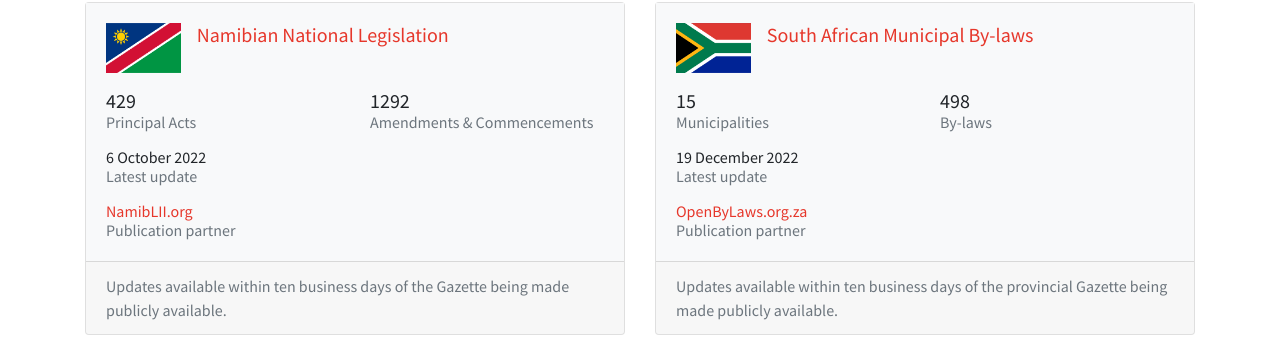
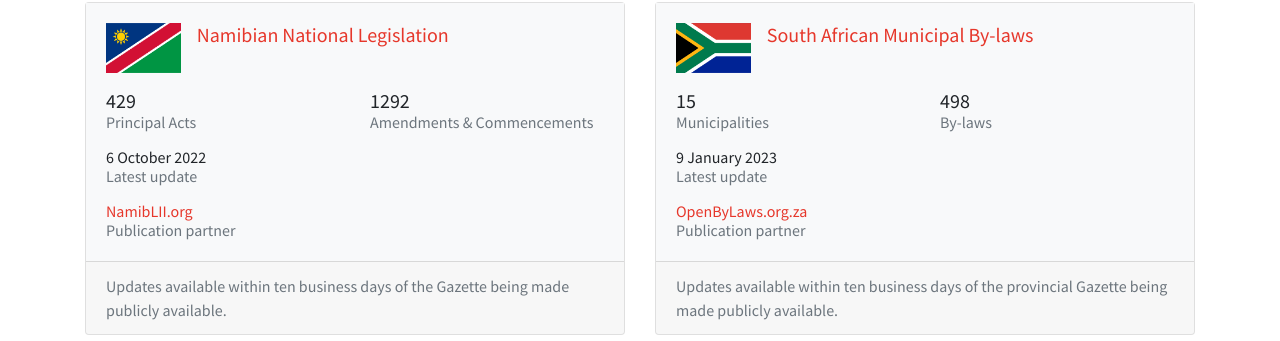
Before and after one commit to laws-africa/laws-africa.github.io, a Jekyll site: the page built from commons.markdown, in a window 1280 px wide and 900 px high, scrolled down 595 px. Shown: the part 113-454 px from the top of the window. Built offline with Jekyll 4.4.1, drawn with Linux system fonts in a browser that asks for light colours; nearby versions of some CDN libraries.

Commit message:
Updated commons stats

```diff
--- a/_data/commons.json
+++ b/_data/commons.json
@@ -33,7 +33,7 @@
     "n_stubs": 479
   },
   "za_bylaws": {
-    "as_at_date": "2022-12-19",
+    "as_at_date": "2023-01-09",
     "n_bylaws": 498,
     "n_municipalities": 15
   },
```
